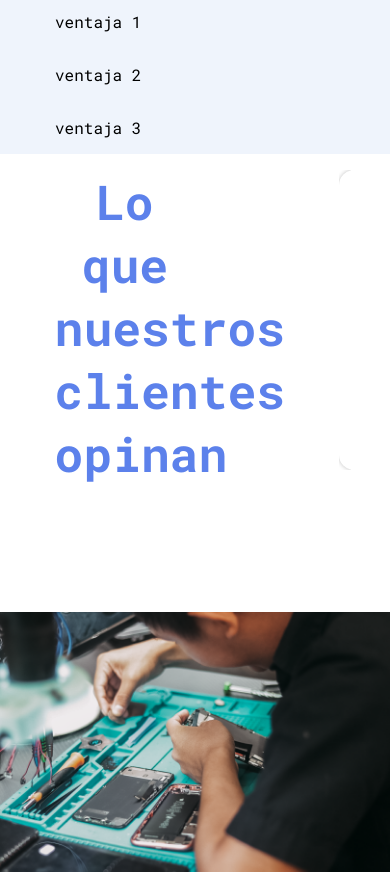
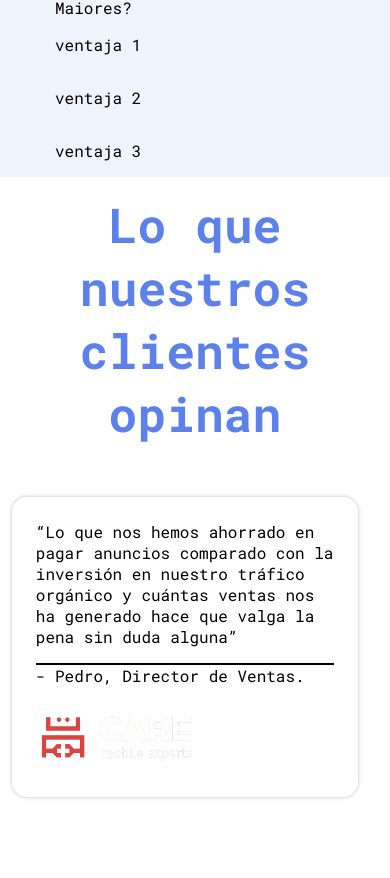
Before and after one commit to Braulio95/toniconectalandingpage, a React (Create React App) app: page / in a window 390 px wide. Shown: the part 1785-2663 px from the top of the page. Built offline with nearby package versions, Linux system fonts and the light colour scheme.

Commit message:
mobile carousel done

```diff
--- a/src/components/Carousel/Carousel.css
+++ b/src/components/Carousel/Carousel.css
@@ -1,9 +1,17 @@
 .carousel-container {
   position: relative;
-  width: 80%;
-  margin: 0 auto;
+  width: 60%;
   overflow: hidden;
   display: flex;
+}
+
+.carousel-container-mobile {
+  width: 100%;
+  overflow: hidden;
+  display: flex;
+  padding-block: 4px;
+  padding-inline: 4px;
+  min-height: fit-content;
 }
 
 .carousel-slider {
@@ -13,7 +21,6 @@
 
 .carousel-slider-mobile {
   display: flex;
-  width: 100%;
   transition: transform 0.5s ease-in-out;
 }
 
@@ -40,4 +47,12 @@
   margin-block: auto;
   filter: drop-shadow(0px 0px 4px rgba(0, 0, 0, 0.25));
   margin-inline: 4px;
+  opacity: 0;
+  visibility: hidden;
+  transition: opacity 0.5s ease-in-out, visibility 0.5s ease-in-out;
 }
+
+.slider-button-visible {
+  opacity: 1;
+  visibility: visible;
+}
--- a/src/components/Carousel/Carousel.tsx
+++ b/src/components/Carousel/Carousel.tsx
@@ -14,8 +14,12 @@ const Carousel = ({ children, isMobile }: CarruselProps) => {
   const [offset, setOffset] = useState(0);
   const containerRef = useRef<HTMLDivElement>(null);
 
+  const isFirstSlide = currentIndex === 0;
+  const isLastSlide = currentIndex === children.length - 1;
+
   const goToNextSlide = () => {
     setCurrentIndex((prevIndex) => (prevIndex + 1) % children.length);
+    console.log(children);
   };
 
   const goToPrevSlide = () => {
@@ -58,7 +62,7 @@ const Carousel = ({ children, isMobile }: CarruselProps) => {
 
   if (isMobile) {
     return (
-      <div className="carousel-container" ref={containerRef}>
+      <div className="carousel-container-mobile" ref={containerRef}>
         <div
           className="carousel-slider-mobile"
           style={{
@@ -82,13 +86,19 @@ const Carousel = ({ children, isMobile }: CarruselProps) => {
 
   return (
     <div className="carousel-container">
-      <button className="slider-button" onClick={goToPrevSlide}>
+      <button
+        className={`slider-button ${
+          isFirstSlide ? "" : "slider-button-visible"
+        }`}
+        onClick={goToPrevSlide}
+        disabled={isFirstSlide}
+      >
         Anterior
       </button>
       <div className="carousel-slider">
         <div
           className="carousel-slides"
-          style={{ transform: `translateX(-${currentIndex * 90}%)` }}
+          style={{ transform: `translateX(-${currentIndex * 360}px)` }}
         >
           {children.map((child, index) => (
             <div key={index} className="carousel-slide">
@@ -97,7 +107,13 @@ const Carousel = ({ children, isMobile }: CarruselProps) => {
           ))}
         </div>
       </div>
-      <button className="slider-button" onClick={goToNextSlide}>
+      <button
+        className={`slider-button ${
+          isLastSlide ? "" : "slider-button-visible"
+        }`}
+        onClick={goToNextSlide}
+        disabled={isLastSlide}
+      >
         Siguiente
       </button>
     </div>
--- a/src/components/TestimonieCard/TestimonieCard.tsx
+++ b/src/components/TestimonieCard/TestimonieCard.tsx
@@ -5,17 +5,19 @@ interface TestimonieCardProps {
   description: string;
   author: string;
   image: string;
+  isMobile: boolean;
 }
 
 export const TestimonieCard = ({
   description,
   author,
   image,
+  isMobile,
 }: TestimonieCardProps) => {
   return (
     <div
       style={{
-        minWidth: "360px",
+        width: isMobile ? "85%" : "360px",
         height: "300px",
         background: "white",
         borderRadius: "15px",
--- a/src/modules/Testimonies/Testimonies.css
+++ b/src/modules/Testimonies/Testimonies.css
@@ -1,5 +1,4 @@
-#testimonios {
-  padding-inline: 4%;
+.testimonios {
   padding-block: 4%;
   max-width: 80%;
   margin: auto;
@@ -7,6 +6,9 @@
   overflow: hidden;
 }
 
-.testimonites-title {
-  width: 50%;
+.testimonios-mobile {
+  max-width: 100%;
+  display: flex;
+  flex-direction: column;
+  padding-inline: 2%;
 }
--- a/src/modules/Testimonies/Testimonies.tsx
+++ b/src/modules/Testimonies/Testimonies.tsx
@@ -45,7 +45,10 @@ export const Testimonies = ({ isMobile }: TestimoniesProps) => {
   ];
 
   return (
-    <div id="testimonios" className="testimonios">
+    <div
+      id="testimonios"
+      className={`testimonios ${isMobile ? "testimonios-mobile" : ""}`}
+    >
       <div className="testimonites-title">
         <SubtitleComp
           style={{
@@ -56,11 +59,12 @@ export const Testimonies = ({ isMobile }: TestimoniesProps) => {
           Lo que nuestros clientes opinan
         </SubtitleComp>
       </div>
-      <div>
+
       <Carousel isMobile={isMobile}>
         {workExperience.map((experience) => {
           return (
             <TestimonieCard
+              isMobile={isMobile}
               author={experience.autor}
               description={experience.description}
               image={experience.img}
@@ -69,6 +73,5 @@ export const Testimonies = ({ isMobile }: TestimoniesProps) => {
         })}
       </Carousel>
     </div>
-    </div>
   );
 };
```
Lines whose indentation alone changed are shown as unchanged.
